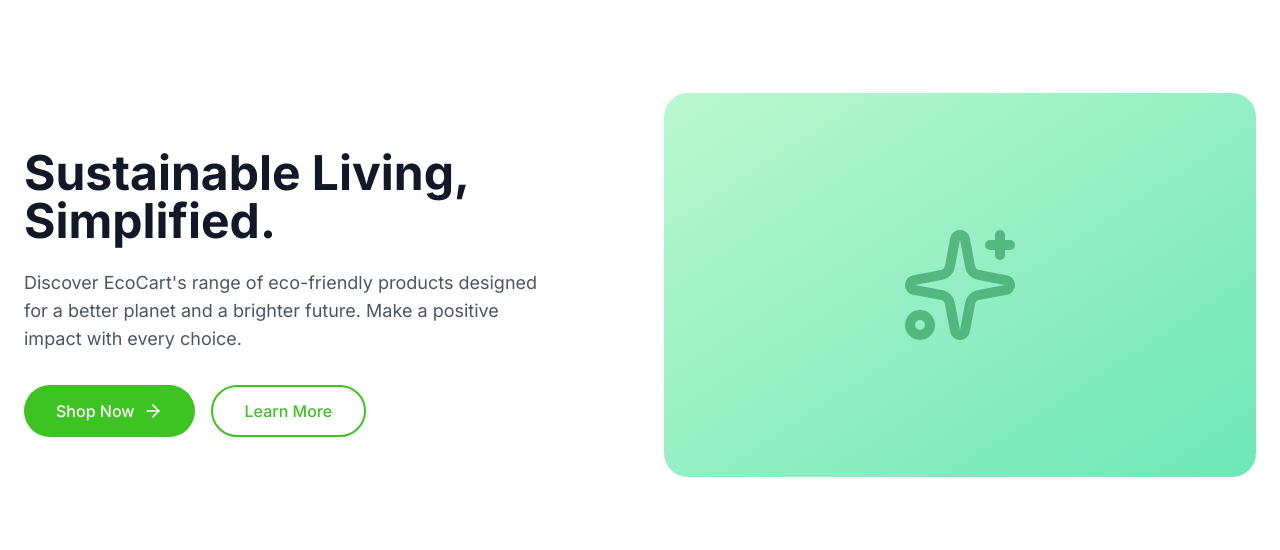
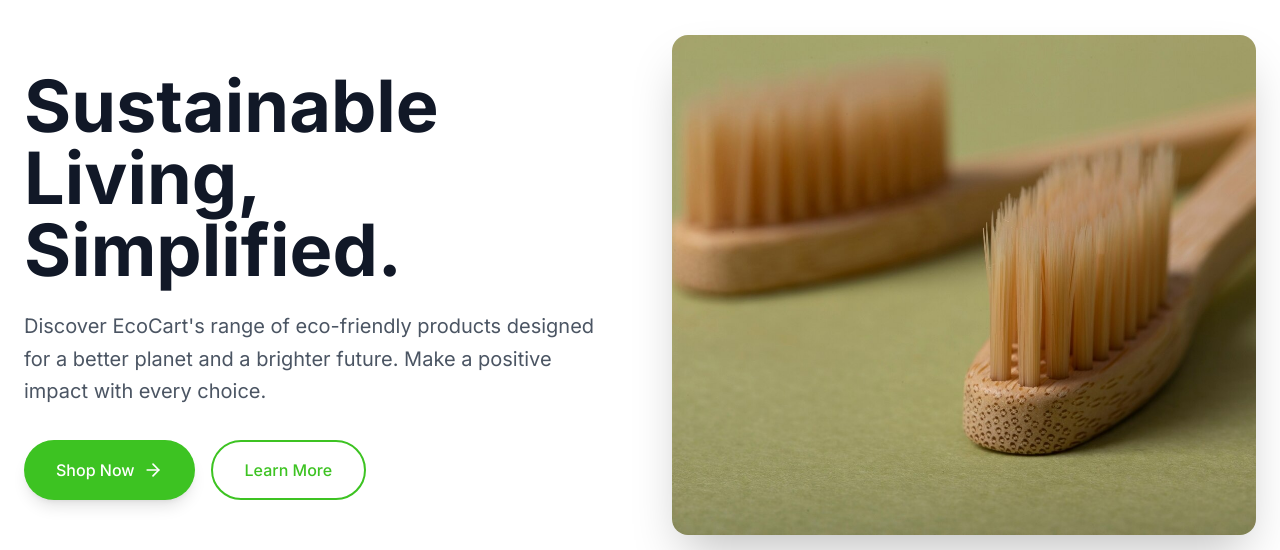
Before and after one commit to thomas-chacko/ecocart, a Next.js app: page / in a window 1280 px wide. Shown: the part 155-705 px from the top of the page. Built offline with nearby package versions, Linux system fonts and the light colour scheme; no server answers.

Commit message:
new hero

```diff
--- a/src/app/page.jsx
+++ b/src/app/page.jsx
@@ -14,8 +14,8 @@
       <ScrollProgress />
       <Header />
       <Hero />
+      <Products />
       <About />
-      <Products />
       <WhyEcoCart />
       <Contact />
       <Footer />
--- a/src/components/Hero.jsx
+++ b/src/components/Hero.jsx
@@ -1,42 +1,40 @@
 "use client";
 
 import { motion } from "framer-motion";
-import { ArrowRight, Sparkles } from "lucide-react";
-import bannerImage from "../../public/images/bannerImage.jpg"
+import { ArrowRight } from "lucide-react";
+import Image from "next/image";
+import bannerImage from "../../public/images/bannerImage.jpg";
 
 export default function Hero() {
   return (
     <section
       id="home"
-      className="min-h-screen flex items-center justify-center bg-white pt-20"
+      className="min-h-screen flex items-center bg-white pt-20"
     >
-      <div className="container mx-auto px-6 grid md:grid-cols-2 gap-12 items-center">
+      <div className="container mx-auto px-6 py-12">
+        <div className="grid md:grid-cols-2 gap-16 items-center">
           <motion.div
             initial={{ opacity: 0, x: -50 }}
             animate={{ opacity: 1, x: 0 }}
             transition={{ duration: 0.8 }}
+            className="flex flex-col justify-center"
           >
-          <motion.div
-            initial={{ opacity: 0, y: 20 }}
-            animate={{ opacity: 1, y: 0 }}
-            transition={{ delay: 0.2, duration: 0.6 }}
-            className="flex items-center gap-2 mb-4"
-          >
-          </motion.div>
-
-          <h1 className="text-5xl md:text-5xl max-w-[560px] font-bold text-gray-900 mb-6">
+            <h1 className="text-5xl md:text-6xl lg:text-7xl font-bold text-gray-900 mb-6 leading-tight">
               Sustainable Living, Simplified.
             </h1>
 
-          <p className="text-lg max-w-[525px] text-gray-600 mb-8">
-            Discover EcoCart's range of eco-friendly products designed for a better planet and a brighter future. Make a positive impact with every choice.</p>
+            <p className="text-xl max-w-[600px] text-gray-600 mb-8 leading-relaxed">
+              Discover EcoCart's range of eco-friendly products designed for a
+              better planet and a brighter future. Make a positive impact with
+              every choice.
+            </p>
 
-          <div className="flex gap-4">
+            <div className="flex flex-wrap gap-4">
               <motion.a
                 href="#products"
                 whileHover={{ scale: 1.05 }}
                 whileTap={{ scale: 0.95 }}
-              className="px-8 py-3 bg-primary-green text-white rounded-full font-medium hover:bg-primary-green/90 transition-colors flex items-center gap-2"
+                className="px-8 py-4 bg-primary-green text-white rounded-full font-medium hover:bg-primary-green/90 transition-colors flex items-center gap-2 shadow-lg"
               >
                 Shop Now
                 <ArrowRight size={20} />
@@ -45,7 +43,7 @@
                 href="#about"
                 whileHover={{ scale: 1.05 }}
                 whileTap={{ scale: 0.95 }}
-              className="px-8 py-3 border-2 border-primary-green text-primary-green rounded-full font-medium hover:bg-green-50 transition-colors"
+                className="px-8 py-4 border-2 border-primary-green text-primary-green rounded-full font-medium hover:bg-green-50 transition-colors"
               >
                 Learn More
               </motion.a>
@@ -56,12 +54,19 @@
             initial={{ opacity: 0, x: 50 }}
             animate={{ opacity: 1, x: 0 }}
             transition={{ duration: 0.8, delay: 0.2 }}
-          className="relative"
+            className="relative h-[500px]"
           >
-          <div className="w-full h-96 bg-gradient-to-br from-green-200 to-emerald-300 rounded-3xl flex items-center justify-center">
-            <Sparkles size={120} className="text-green-700 opacity-50" />
+            <div className="relative w-full h-full rounded-2xl overflow-hidden shadow-2xl">
+              <Image
+                src={bannerImage}
+                alt="Eco-friendly products"
+                fill
+                className="object-cover"
+                priority
+              />
             </div>
           </motion.div>
+        </div>
       </div>
     </section>
   );
--- a/src/components/Products.jsx
+++ b/src/components/Products.jsx
@@ -33,7 +33,7 @@
     <section
       id="products"
       ref={ref}
-      className="py-20 bg-gradient-to-br from-green-50 to-emerald-100"
+      className="py-20 bg-primary-gray"
     >
       <div className="container mx-auto px-6">
         <motion.div
--- a/tailwind.config.js
+++ b/tailwind.config.js
@@ -9,6 +9,7 @@
     extend: {
       colors: {
         'primary-green': '#3dc322',
+        'primary-gray': '#fafafa'
       },
     },
   },
```
Also changed, not shown: public/images/bannerImage.jpg, public/images/wbannerImage.jpg (added). Lines whose indentation alone changed are shown as unchanged.
